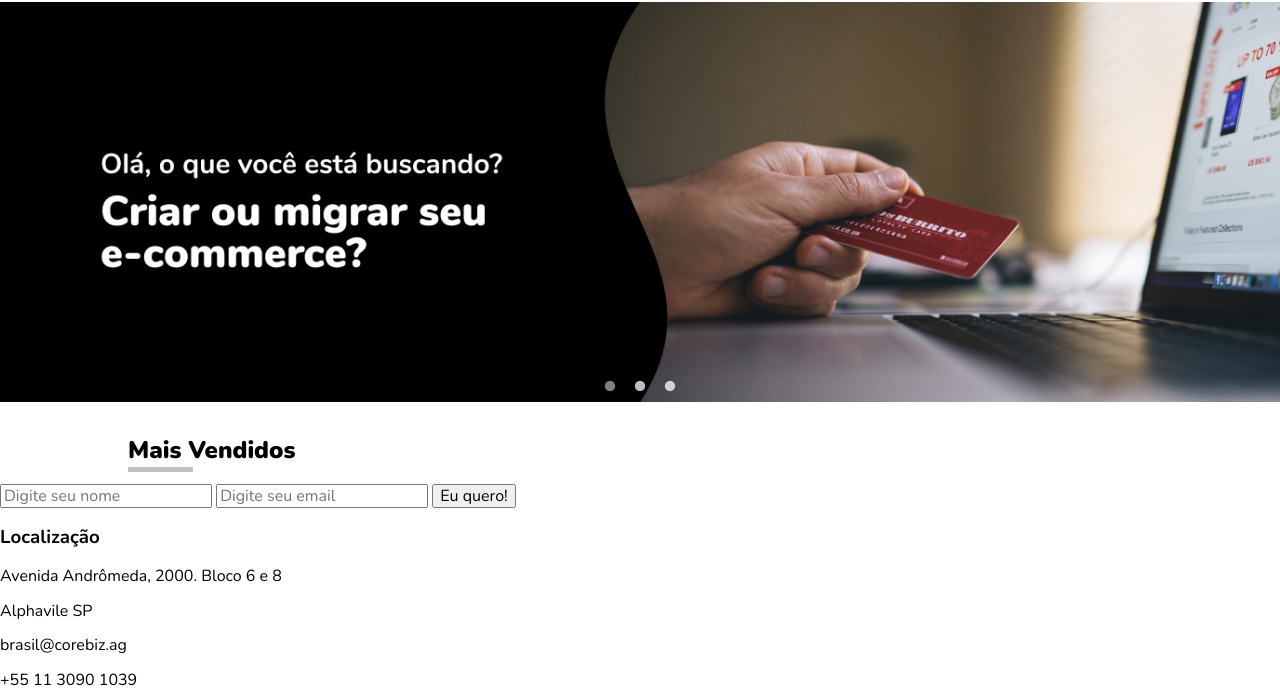
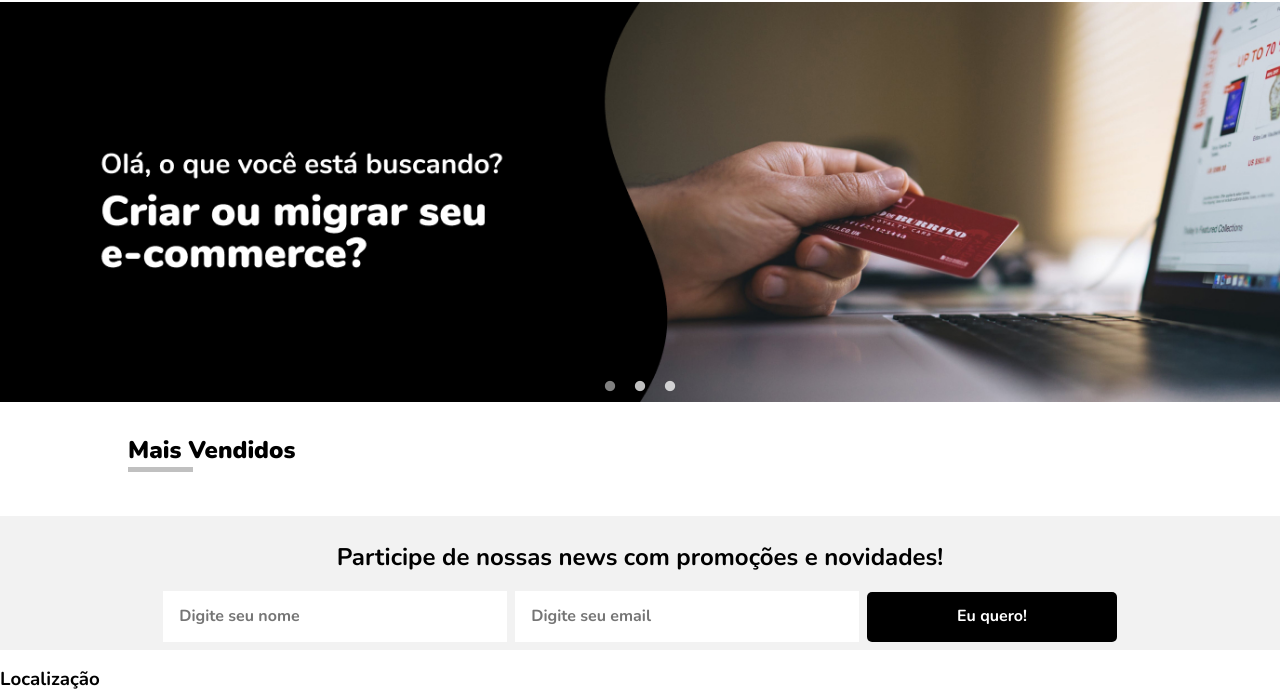
Before and after one commit to nicolaswalcker/productPages, a website: page index.html in a window 1280 px wide. Shown: the part 80-780 px from the top of the page. Drawn offline with nearby package versions, Linux system fonts and the light colour scheme; no server answers.

Commit message:
style/refactor: estiliza neesletter e ajusta js

```diff
--- a/index.html
+++ b/index.html
@@ -81,6 +81,7 @@
         <div class="c-products__carousel"></div>
       </section>
       <section class="c-newsletter">
+        <h2 class="c-newsletter__title">Participe de nossas news com promoções e novidades!</h2>
         <form
           class="c-form"
           action="https://corebiz-test.herokuapp.com/api/v1/newsletter"
@@ -88,16 +89,16 @@
           enctype="multipart/form-data"
         >
           <input
-            class="c-input__name"
+            class="c-input js-name"
             type="text"
             placeholder="Digite seu nome"
           />
           <input
-            class="c-input__mail"
+            class="c-input js-mail"
             type="email"
             placeholder="Digite seu email"
           />
-          <button class="js-submit__button" type="submit">Eu quero!</button>
+          <button class="c-button js-submit__button" type="submit">Eu quero!</button>
         </form>
       </section>
     </main>
--- a/src/js/newsletter.js
+++ b/src/js/newsletter.js
@@ -1,6 +1,6 @@
 const form = document.querySelector(".c-form");
-const inputName = document.querySelector("c-input__name");
-const inputMail = document.querySelector("c-input__mail");
+const inputName = document.querySelector(".js-name");
+const inputMail = document.querySelector(".js-mail");
 const urlNews = "https://corebiz-test.herokuapp.com/api/v1/newsletter";
 
 const sendData = () => {
@@ -21,7 +21,6 @@ const sendData = () => {
   });
   XHR.open("POST", urlNews, true);
   XHR.send(newObj);
-  console.log(newObj);
 };
 form.addEventListener("submit", (event) => {
   event.preventDefault();
--- a/src/styles/styles.scss
+++ b/src/styles/styles.scss
@@ -179,7 +179,7 @@ body {
     }
   }
 }
-.slick-track{
+.slick-track {
   padding: 0 !important;
 }
 .slick-dots {
@@ -198,9 +198,9 @@ body {
 /* Style products */
 .c-products {
   margin: 0 auto;
-  padding: 0rem .5rem;
+  padding: 0rem 0.5rem;
   @media (min-width: 950px) {
-    padding: 0rem 1rem;
+    padding: 0rem 1rem 2rem;
     width: 80%;
   }
 }
@@ -298,7 +298,7 @@ body {
   justify-content: center;
   flex-direction: column;
 }
-.c-button{
+.c-button {
   color: $white;
   background: $black;
   font-weight: bold;
@@ -311,16 +311,16 @@ body {
   grid-area: button;
   display: none;
 }
-.c-product__infos:hover .c-button{
+.c-product__infos:hover .c-button {
   display: flex;
   align-items: center;
   justify-content: center;
-  transition: .2s all ease;
-  &:hover{
+  transition: 0.2s all ease;
+  &:hover {
     transform: skew(15deg);
   }
 }
-.c-off{
+.c-off {
   top: 0;
   right: 0;
   position: absolute;
@@ -329,7 +329,7 @@ body {
   clip-path: polygon(65% 0, 100% 35%, 100% 0);
   width: 200px;
   height: 200px;
-  &::before{
+  &::before {
     content: "OFF";
     color: $white;
     top: 15px;
@@ -337,8 +337,56 @@ body {
     position: absolute;
     font-weight: 900;
   }
-
 }
 .slick-slide {
   margin: 0 5px;
+  @media (min-width:950px) {
+    margin: 0 20px;
+  }
 }
+
+/* Style newsletter */
+.c-newsletter {
+  background-color: #f2f2f2;
+  height: auto;
+  display: flex;
+  align-items: center;
+  justify-content: center;
+  flex-direction: column;
+  padding: 0.5rem 1rem;
+  .c-button {
+    order: 2;
+    height: 50px;
+    width: 90%;
+  }
+  .c-input {
+    order: 1;
+    padding: 1rem;
+    width: 80%;
+    border: none;
+    &::placeholder {
+      font-weight: bold;
+    }
+  }
+  @media (min-width: 950px) {
+    .c-button {
+      order: 2;
+      height: 50px;
+      width: 20%;
+    }
+    .c-input {
+      width: 25%;
+    }
+  }
+}
+.c-form {
+  display: flex;
+  align-items: center;
+  justify-content: center;
+  flex-direction: column;
+  gap: 0.5rem;
+  width: 100%;
+  @media (min-width: 950px){
+    flex-direction: row;
+  }
+}
```
Also changed, not shown: src/styles/styles.css, 1 other file.
